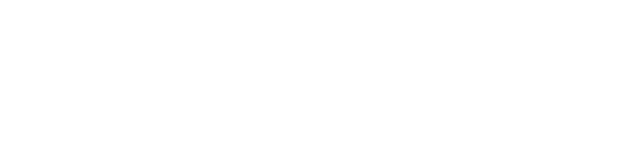
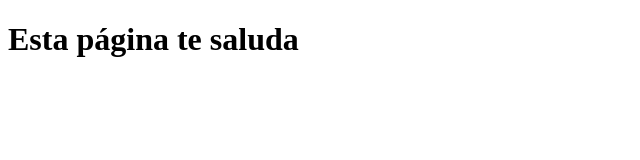
Before and after one commit to Rodri53/Actividad-hola-mundo-JS1, a plain HTML site: page index.html in a window 1280 px wide. Shown: the whole page, without its empty margins (0-640 px from the left). Drawn offline with Linux system fonts and the light colour scheme.

Commit message:
hola mundo final

```diff
--- a/index.html
+++ b/index.html
@@ -10,7 +10,7 @@
 </head>
 
 <body>
-
+    <h1>Esta página te saluda</h1>
 </body>
 
 </html>
--- a/script.js
+++ b/script.js
@@ -1,2 +1,2 @@
 console.log("¡Hola Mundo!");
-alert("¡Hola Mundo!")
+alert("¡Hola Mundo!");
```
